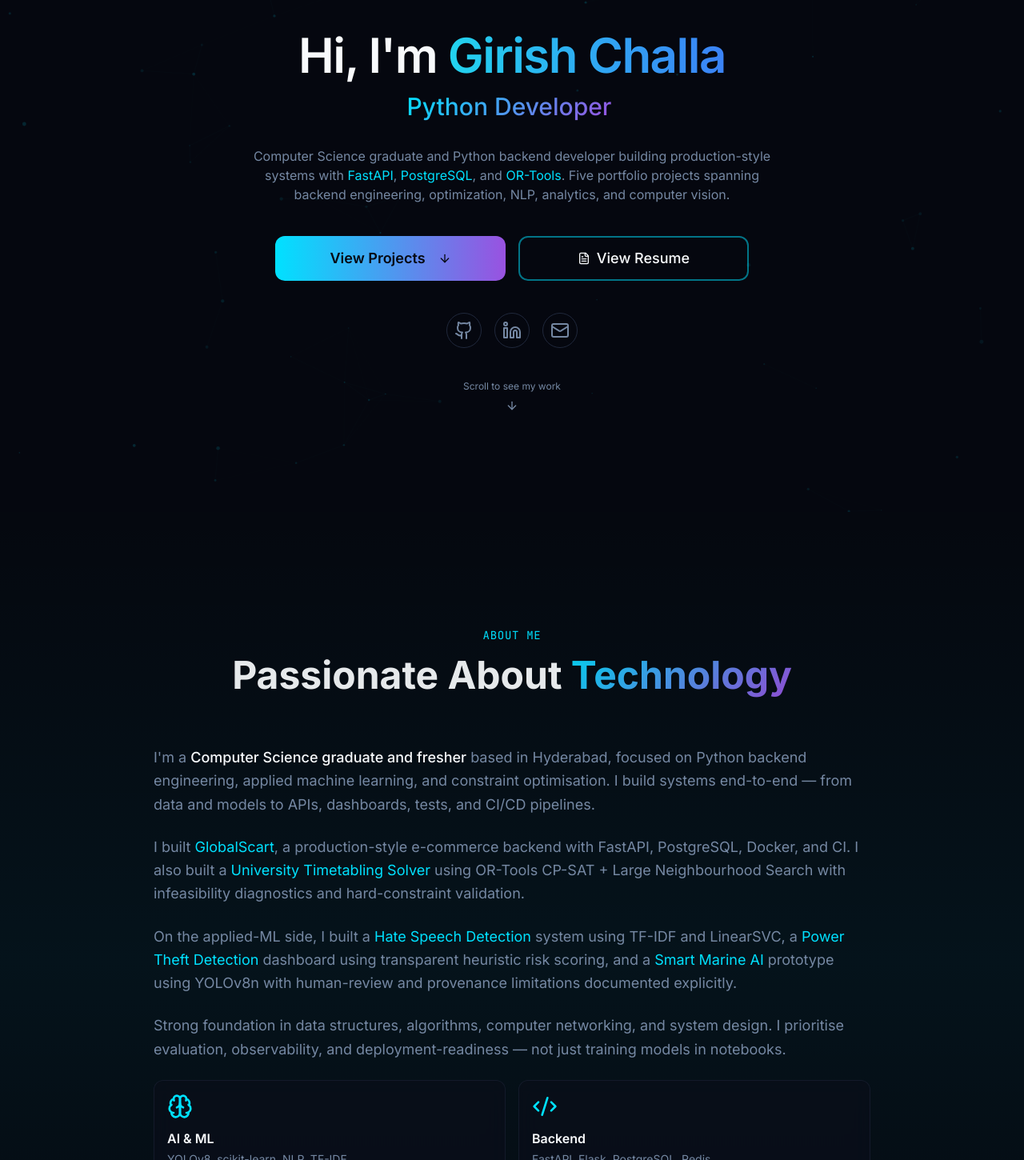
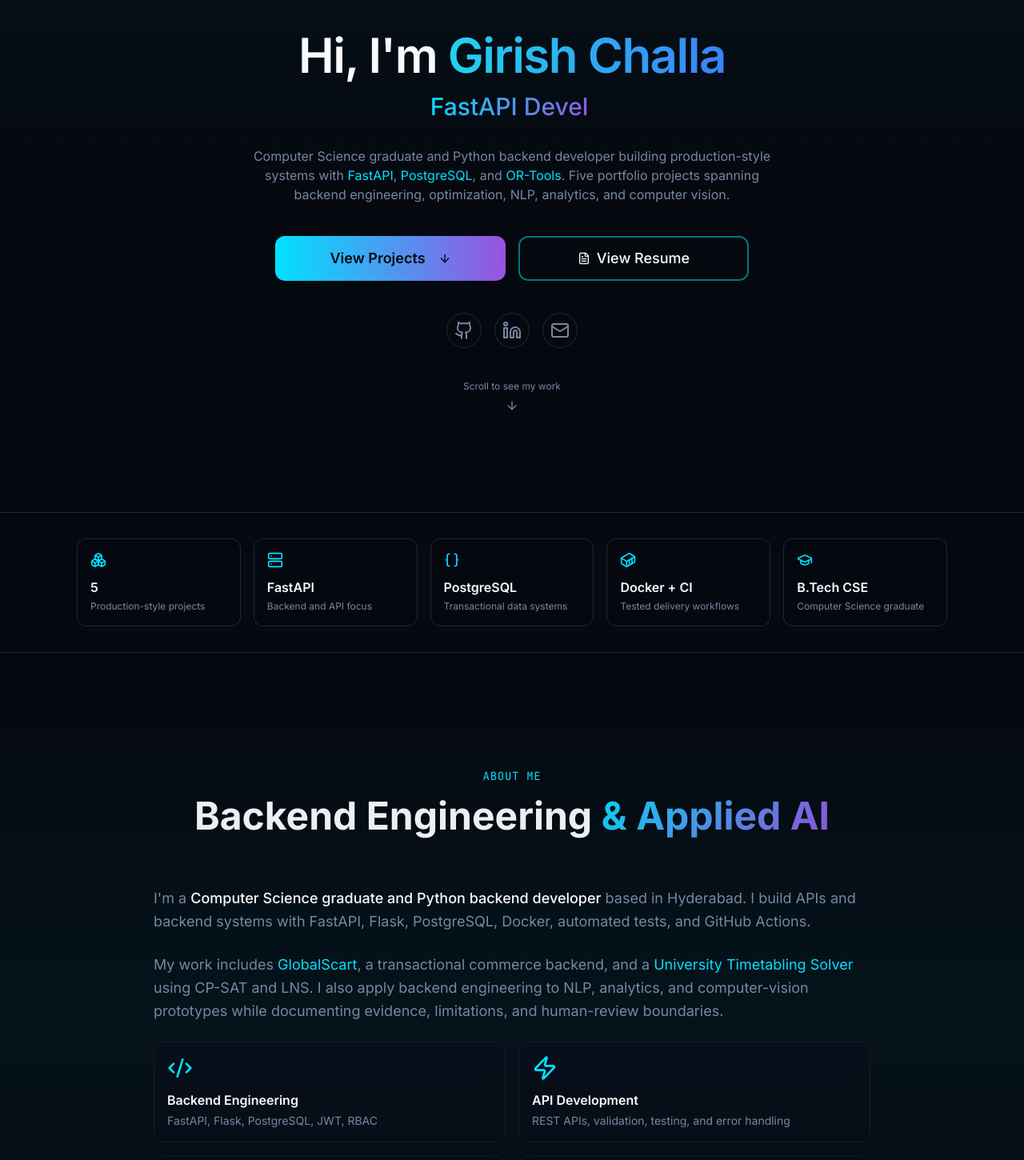
Before and after one commit to girishk03/portfolio, a React (Vite) app: page / in a window 1280 px wide. Shown: the part 160-1610 px from the top of the page at 80% size. Built offline with nearby package versions, Linux system fonts and the light colour scheme; the HTML template or start-up script is replaced by a standard one.

Commit message:
feat: focus portfolio on Python backend engineering

```diff
--- a/package.json
+++ b/package.json
@@ -15,6 +15,7 @@
     "test:watch": "vitest"
   },
   "dependencies": {
+    "@emotion/is-prop-valid": "^1.4.0",
     "@fontsource/inter": "^5.2.8",
     "@fontsource/jetbrains-mono": "^5.2.8",
     "@hookform/resolvers": "^3.10.0",
--- a/src/components/AboutSection.tsx
+++ b/src/components/AboutSection.tsx
@@ -3,10 +3,10 @@ import { ScrollReveal } from './ScrollReveal';
 import { ScrollLinkedText } from './ScrollLinkedText';
 
 const highlights = [
-  { icon: Brain, title: 'AI & ML', description: 'YOLOv8, scikit-learn, NLP, TF-IDF' },
-  { icon: Code2, title: 'Backend', description: 'FastAPI, Flask, PostgreSQL, Redis' },
-  { icon: Database, title: 'Data Engineering', description: 'Star schema, pipelines, OR-Tools' },
-  { icon: Zap, title: '5 Live Systems', description: 'All deployed on Render with CI/CD' },
+  { icon: Code2, title: 'Backend Engineering', description: 'FastAPI, Flask, PostgreSQL, JWT, RBAC' },
+  { icon: Zap, title: 'API Development', description: 'REST APIs, validation, testing, and error handling' },
+  { icon: Brain, title: 'Optimization Systems', description: 'OR-Tools CP-SAT, LNS, and constraint validation' },
+  { icon: Database, title: '5 Portfolio Projects', description: 'Backend, optimization, NLP, analytics, and CV' },
 ];
 
 export const AboutSection = () => {
@@ -17,22 +17,16 @@ export const AboutSection = () => {
         <div className="text-center mb-16">
           <span className="text-primary font-mono text-sm tracking-wider uppercase mb-4 block">About Me</span>
           <ScrollLinkedText as="h2" className="text-4xl md:text-5xl font-bold mb-6">
-            Passionate About<span className="gradient-text"> Technology</span>
+            Backend Engineering<span className="gradient-text"> & Applied AI</span>
           </ScrollLinkedText>
         </div>
         <div className="max-w-4xl mx-auto">
           <div className="space-y-6">
             <p className="text-lg text-muted-foreground leading-relaxed">
-              I'm a <span className="text-foreground font-medium">Computer Science graduate and fresher</span> based in Hyderabad, focused on Python backend engineering, applied machine learning, and constraint optimisation. I build systems end-to-end — from data and models to APIs, dashboards, tests, and CI/CD pipelines.
+              I'm a <span className="text-foreground font-medium">Computer Science graduate and Python backend developer</span> based in Hyderabad. I build APIs and backend systems with FastAPI, Flask, PostgreSQL, Docker, automated tests, and GitHub Actions.
             </p>
             <p className="text-lg text-muted-foreground leading-relaxed">
-              I built <span className="text-primary">GlobalScart</span>, a production-style e-commerce backend with FastAPI, PostgreSQL, Docker, and CI. I also built a <span className="text-primary">University Timetabling Solver</span> using OR-Tools CP-SAT + Large Neighbourhood Search with infeasibility diagnostics and hard-constraint validation.
-            </p>
-            <p className="text-lg text-muted-foreground leading-relaxed">
-              On the applied-ML side, I built a <span className="text-primary">Hate Speech Detection</span> system using TF-IDF and LinearSVC, a <span className="text-primary">Power Theft Detection</span> dashboard using transparent heuristic risk scoring, and a <span className="text-primary">Smart Marine AI</span> prototype using YOLOv8n with human-review and provenance limitations documented explicitly.
-            </p>
-            <p className="text-lg text-muted-foreground leading-relaxed">
-              Strong foundation in data structures, algorithms, computer networking, and system design. I prioritise evaluation, observability, and deployment-readiness — not just training models in notebooks.
+              My work includes <span className="text-primary">GlobalScart</span>, a transactional commerce backend, and a <span className="text-primary">University Timetabling Solver</span> using CP-SAT and LNS. I also apply backend engineering to NLP, analytics, and computer-vision prototypes while documenting evidence, limitations, and human-review boundaries.
             </p>
             <div className="grid grid-cols-2 gap-4 mt-8">
               {highlights.map((item) => (
--- a/src/components/ContactSection.tsx
+++ b/src/components/ContactSection.tsx
@@ -62,8 +62,7 @@ export const ContactSection = () => {
               <span className="gradient-text"> Connect</span>
             </ScrollLinkedText>
             <p className="text-muted-foreground max-w-2xl mx-auto">
-              Looking for Python Developer or Software Engineer opportunities.
-              Open to collaborations and interesting projects.
+              Open to Software Engineer, Backend Engineer, and Python Developer opportunities.
             </p>
           </div>
         </ScrollReveal>
@@ -75,8 +74,7 @@ export const ContactSection = () => {
               <div>
                 <ScrollLinkedText as="h3" className="text-2xl font-semibold mb-6">Let's build something great together</ScrollLinkedText>
                 <p className="text-muted-foreground">
-                  I'm an entry-level developer passionate about AI, machine learning, and building
-                  impactful solutions. Looking forward to contributing to innovative projects.
+                  I'm a Computer Science graduate focused on Python backend engineering. I'm looking for opportunities to contribute to APIs, backend services, data systems, testing, and reliable software delivery.
                 </p>
               </div>
 
--- a/src/components/ExperienceSection.tsx
+++ b/src/components/ExperienceSection.tsx
@@ -16,7 +16,7 @@ import { ScrollLinkedText } from './ScrollLinkedText';
 const experiences = [
   {
     type: 'work',
-    title: 'Self-Directed Projects & Learning',
+    title: 'Independent Software Engineering Projects',
     company: 'Independent',
     period: '2024 - Present',
     description: 'Built five production-style portfolio projects across backend engineering, NLP, computer vision, analytics, and constraint optimisation. Actively seeking entry-level Python Developer / Software Engineer roles.',
@@ -30,7 +30,7 @@ const education = [
     title: 'B.Tech in Computer Science & Engineering',
     company: 'Anurag University',
     period: '2023 - 2026',
-    description: 'Completed Bachelor of Technology in Computer Science and Engineering. CGPA: 7.1',
+    description: 'Completed Bachelor of Technology in Computer Science and Engineering.',
     highlights: ['Data Structures', 'Algorithms', 'AI/ML'],
   },
   {
--- a/src/components/HeroSection.tsx
+++ b/src/components/HeroSection.tsx
@@ -1,22 +1,18 @@
 import { ArrowDown, FileText, Github, Linkedin, Mail } from 'lucide-react';
 import { Button } from '@/components/ui/button';
-import { ParticleBackground } from './ParticleBackground';
 import { Typewriter } from './Typewriter';
 
 export const HeroSection = () => {
   const roles = [
-    'Backend Engineer',
-    'Python Developer',
-    'Machine Learning Engineer',
-    'FastAPI & PostgreSQL',
+    'Python Backend Engineer',
+    'FastAPI Developer',
+    'Backend Systems Builder',
+    'Software Engineer',
   ];
 
   return (
     <section className="relative min-h-screen flex items-center overflow-hidden">
-      <div className="absolute inset-0">
-        <ParticleBackground />
-        <div className="absolute inset-0 bg-background/60" />
-      </div>
+      <div className="absolute inset-0 bg-gradient-to-b from-primary/5 via-background to-background" />
 
       <div className="relative z-10 section-container w-full">
         <div className="mx-auto max-w-4xl text-center">
--- /dev/null
+++ b/src/components/HighlightsSection.tsx
@@ -0,0 +1,23 @@
+import { Braces, Boxes, Container, GraduationCap, Server } from 'lucide-react';
+
+const highlights = [
+  { icon: Boxes, value: '5', label: 'Production-style projects' },
+  { icon: Server, value: 'FastAPI', label: 'Backend and API focus' },
+  { icon: Braces, value: 'PostgreSQL', label: 'Transactional data systems' },
+  { icon: Container, value: 'Docker + CI', label: 'Tested delivery workflows' },
+  { icon: GraduationCap, value: 'B.Tech CSE', label: 'Computer Science graduate' },
+];
+
+export const HighlightsSection = () => (
+  <section aria-label="Engineering highlights" className="border-y border-border bg-card/30 py-8">
+    <div className="section-container grid gap-4 sm:grid-cols-2 lg:grid-cols-5">
+      {highlights.map((item) => (
+        <div key={item.label} className="rounded-xl border border-border bg-background/60 p-4">
+          <item.icon className="mb-3 h-5 w-5 text-primary" />
+          <p className="font-semibold text-foreground">{item.value}</p>
+          <p className="mt-1 text-xs text-muted-foreground">{item.label}</p>
+        </div>
+      ))}
+    </div>
+  </section>
+);
--- a/src/components/ProjectsSection.tsx
+++ b/src/components/ProjectsSection.tsx
@@ -9,7 +9,7 @@ const projects = [
     description: 'Production-style FastAPI commerce backend with JWT authentication, RBAC, transactional checkout, PostgreSQL analytics, Docker, and CI.',
     image: '/projects/globalcart-360/globalscart/welcome.jpg',
     technologies: ['FastAPI', 'PostgreSQL', 'Redis', 'Docker', 'CI/CD'],
-    category: 'Backend Engineering',
+    category: 'Backend Systems',
     highlights: ['JWT authentication and role-based access', 'Transactional checkout and inventory handling', 'Render deployment configuration with GitHub Actions CI'],
     githubUrl: 'https://github.com/girishk03/GlobalScart',
     liveUrl: 'https://globalscart.onrender.com',
@@ -21,7 +21,7 @@ const projects = [
     description: 'Constraint Programming + Large Neighbourhood Search optimizer with infeasibility diagnostics, hard-constraint validation, and a live GitHub Pages dashboard.',
     image: '/projects/timetabling/dashboard.jpeg',
     technologies: ['OR-Tools', 'CP-SAT', 'FastAPI', 'Python', 'LNS'],
-    category: 'Optimisation & Backend',
+    category: 'Optimization Engines',
     highlights: ['Hybrid CP-SAT + LNS optimization', 'Infeasibility diagnostics and schedule validation', 'GitHub Pages interactive dashboard'],
     githubUrl: 'https://github.com/girishk03/University-Timetabling-Solver',
     liveUrl: 'https://girishk03.github.io/University-Timetabling-Solver/',
@@ -33,7 +33,7 @@ const projects = [
     description: 'TF-IDF + LinearSVC classifier with verified evaluation artifacts, a YouTube comment-analysis interface, and SocketIO chatroom moderation assistance.',
     image: '/projects/hate-speech/07-chatroom-result.png',
     technologies: ['Flask', 'scikit-learn', 'NLP', 'SocketIO', 'TF-IDF'],
-    category: 'NLP & AI',
+    category: 'Applied NLP',
     highlights: ['TF-IDF + LinearSVC with documented evaluation', 'YouTube comment classifier with toxicity scoring', 'SocketIO moderation assistance with human-review limits'],
     githubUrl: 'https://github.com/girishk03/hate-speech-detection',
     liveUrl: 'https://hate-speech-detection-zqjy.onrender.com',
@@ -45,7 +45,7 @@ const projects = [
     description: 'Flask dashboard using transparent heuristic risk scoring to prioritize electricity-consumption records for investigation.',
     image: '/projects/power-theft/dashboard.png',
     technologies: ['Python', 'Flask', 'Pandas', 'pytest', 'Docker'],
-    category: 'AI & Data Engineering',
+    category: 'Data Analytics',
     highlights: ['Transparent risk thresholds and documented score clamp', 'Real-data sample and API test coverage', 'Flask dashboard with Docker and CI validation'],
     githubUrl: 'https://github.com/girishk03/power-theft-detection-system',
     liveUrl: 'https://power-theft-detection-system.onrender.com',
--- a/src/pages/Index.tsx
+++ b/src/pages/Index.tsx
@@ -1,5 +1,6 @@
 import { Navigation } from '@/components/Navigation';
 import { HeroSection } from '@/components/HeroSection';
+import { HighlightsSection } from '@/components/HighlightsSection';
 import { AboutSection } from '@/components/AboutSection';
 import { SkillsSection } from '@/components/SkillsSection';
 import { ProjectsSection } from '@/components/ProjectsSection';
@@ -13,6 +14,7 @@ const Index = () => {
       <Navigation />
       <main>
         <HeroSection />
+        <HighlightsSection />
         <AboutSection />
         <SkillsSection />
         <ProjectsSection />
```
Also changed, not shown: 1 other file (tests, documents, lock files or other folders).
